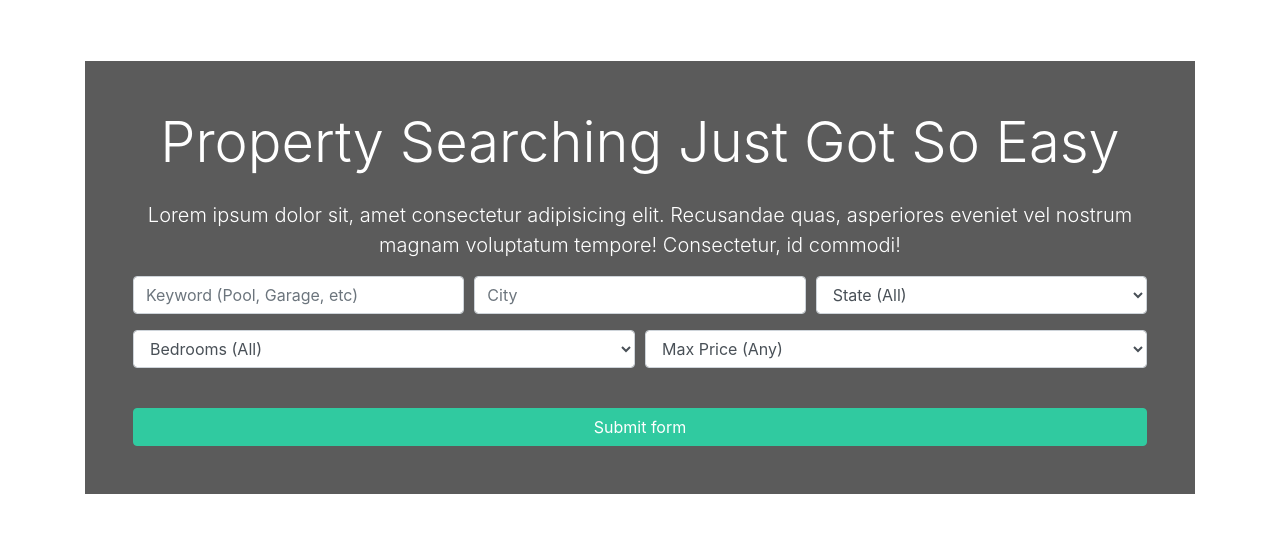
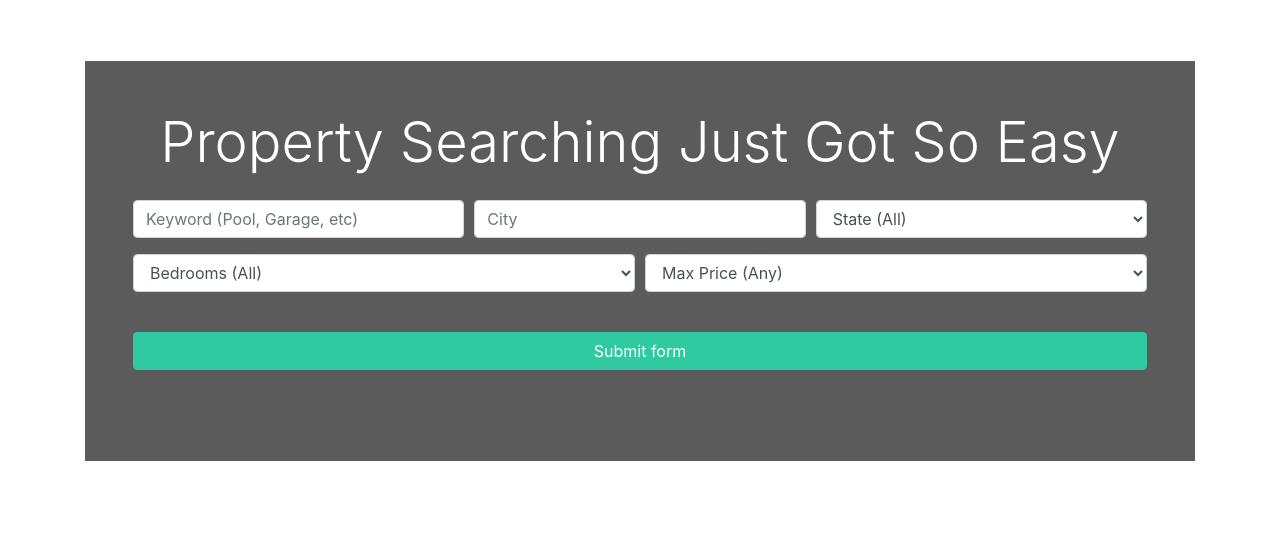
Before and after one commit to DharmeshRS/REP, a Django app: page / in a window 1280 px wide. Shown: the part 197-731 px from the top of the page. Run offline with Django 3.2, Linux system fonts and the light colour scheme; data that the repository does not hold is empty; some libraries are stand-ins or nearby versions.

Commit message:
update in index page
Adding Some tags

```diff
--- a/templates/pages/index.html
+++ b/templates/pages/index.html
@@ -13,8 +13,8 @@
           <h1 class="display-4 mb-4">
             Property Searching Just Got So Easy
           </h1>
-          <p class="lead">Lorem ipsum dolor sit, amet consectetur adipisicing elit. Recusandae quas, asperiores eveniet vel nostrum magnam
-            voluptatum tempore! Consectetur, id commodi!</p>
+<!--           <p class="lead">Lorem ipsum dolor sit, amet consectetur adipisicing elit. Recusandae quas, asperiores eveniet vel nostrum magnam
+            voluptatum tempore! Consectetur, id commodi!</p> -->
           <div class="search">
             <form action="{% url 'search' %}">
               <!-- Form Row 1 -->
```
